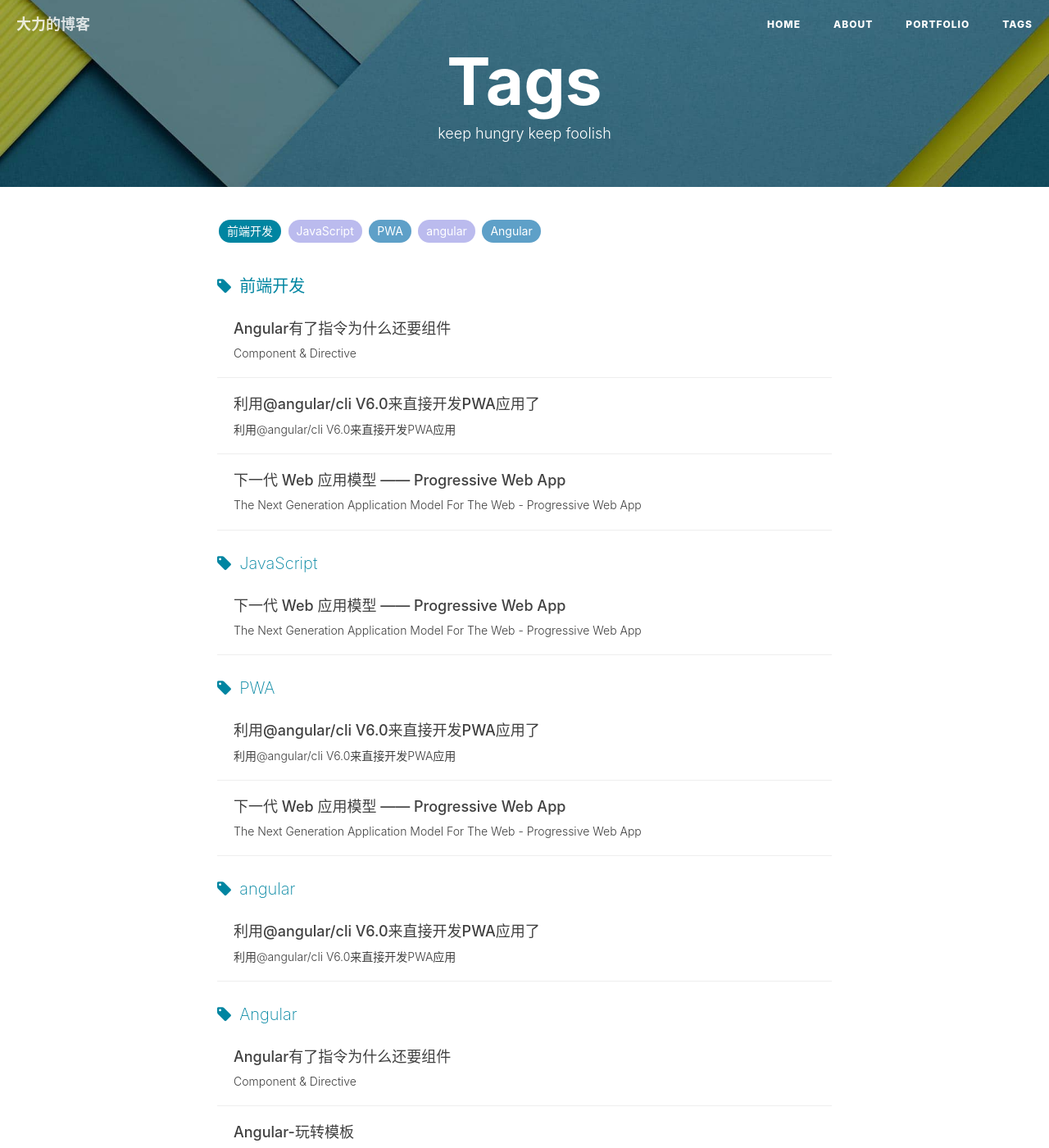
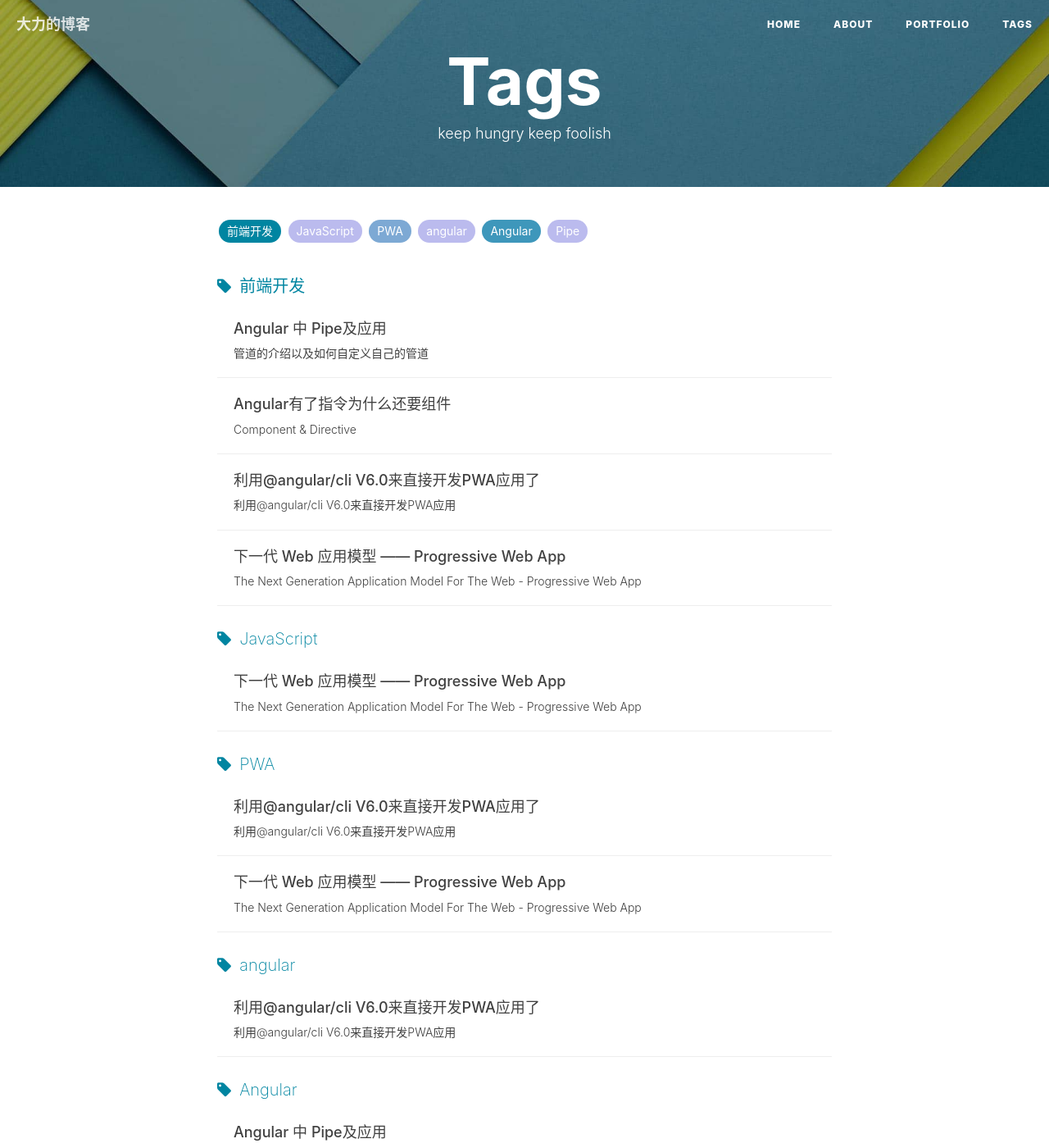
Before and after one commit to daziran123/daziran123.github.io-1, a Jekyll site: the page built from tags.html, in a window 1280 px wide and 1400 px high. Shown: the whole window at 82% size. Built offline with Jekyll 4.4.1, drawn with Linux system fonts in a browser that asks for light colours; nearby versions of some CDN libraries; comment, search, counter and statistics services are not loaded; some of the changed text lies outside the part shown.

Commit message:
Update 2018-11-17-angular-pipe-1.markdown

```diff
--- a/_posts/2018-11-17-angular-pipe-1.markdown
+++ b/_posts/2018-11-17-angular-pipe-1.markdown
@@ -1,3 +1,21 @@
+---
+layout:     post
+title:      "Angular 中 Pipe及应用"
+subtitle:   "管道的介绍以及如何自定义自己的管道"
+date:       2018-11-17 12:00:00
+author:     "dali"
+header-img: "img/post-bg-nextgen-web-pwa.jpg"
+header-mask: 0.3
+catalog:    true
+tags:
+    - 前端开发
+    - Angular
+    - Pipe
+---
+
+
+
+
 ### Angular 中 Pipe
 > Angular 中 Pipe（管道） 与 Angular 1.x 中的 filter（过滤器）的作用的是一样的。它们都是用来对输  入的数据进行处理，如大小写转换、数值和日期格式  化等。
 
```
